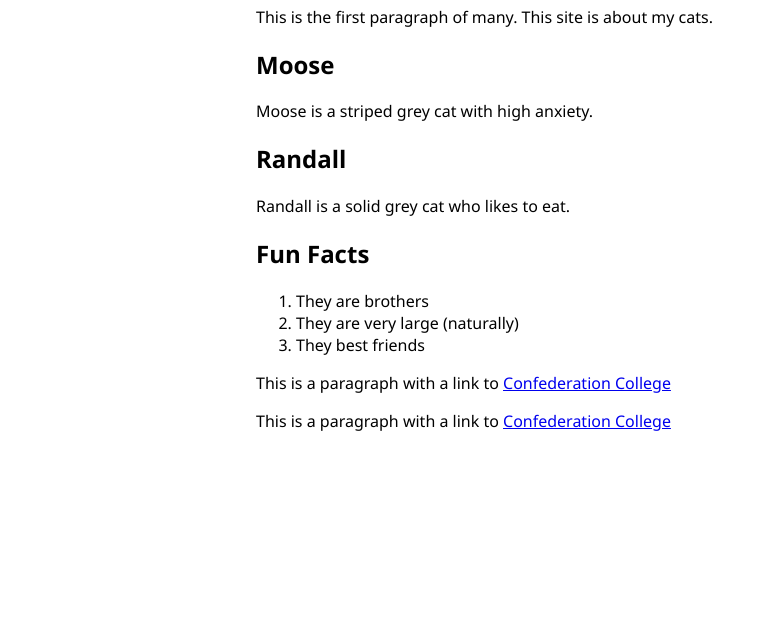
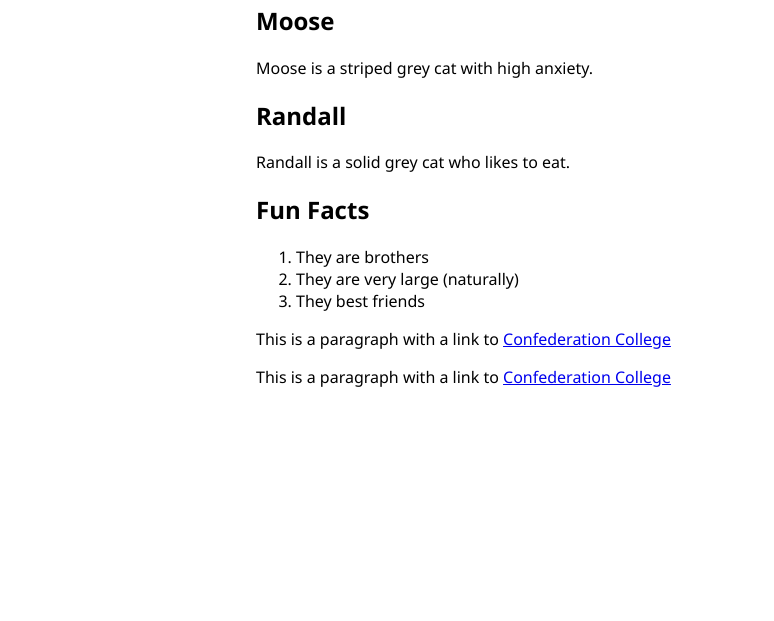
Before and after one commit to DanielHansen-IMD/class7demo, an Eleventy site: page _src/index.md in a window 1280 px wide. Shown: the part 179-800 px from the top of the page, without its empty margins (0-774 px from the left). Built offline with nearby package versions, Linux system fonts and the light colour scheme; Eleventy itself is replaced by a stand-in of ours; files that its build step writes are made by us from their sources.

Commit message:
adjust main padding

```diff
--- a/_src/style.css
+++ b/_src/style.css
@@ -1,6 +1,9 @@
 body {
-    margin: 6vw 20vw;
+    margin: 0;
     font-family:'Segoe UI', Tahoma, Geneva, Verdana, sans-serif;
+}
+main {
+    margin: 3vw 20vw 6vw;
 }
 nav ul {
     display: flex;
```
